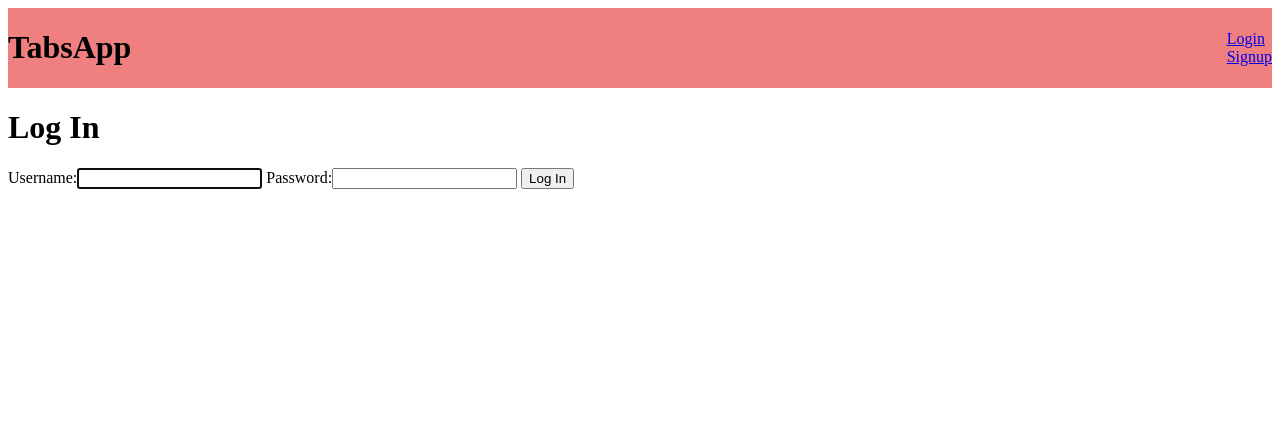
After one commit to mattmegarry/django-simple-auth, a Django app: page /accounts/login/ in a window 1280 px wide. The commit adds this page. Shown: the top 429 px of the page. Run offline with Django 3.2, Linux system fonts and the light colour scheme.

Commit message:
User can login

```diff
--- /dev/null
+++ b/tabsproject/accounts/templates/accounts/login.html
@@ -0,0 +1,7 @@
+{% extends "layout.html" %} {% load static %} {% block content %}
+<h1>Log In</h1>
+<form action="{% url 'accounts:login' %}" method="post">
+  {% csrf_token %} {{ form }}
+  <input type="submit" value="Log In" />
+</form>
+{% endblock content %}
--- a/tabsproject/accounts/urls.py
+++ b/tabsproject/accounts/urls.py
@@ -4,5 +4,6 @@ from . import views
 app_name = 'accounts'
 
 urlpatterns = [
-    path('signup/', views.signup, name='signup')
+    path('signup/', views.signup_view, name='signup'),
+    path('login/', views.login_view, name='login')
 ]
--- a/tabsproject/accounts/views.py
+++ b/tabsproject/accounts/views.py
@@ -1,16 +1,29 @@
 from django.shortcuts import render, redirect
-from django.contrib.auth.forms import UserCreationForm
+from django.contrib.auth.forms import UserCreationForm, AuthenticationForm
+from django.contrib.auth import login
 
 
-def signup(request):
+def signup_view(request):
     if request.method == 'POST':
         print("It meeeee")
         form = UserCreationForm(request.POST)
         if form.is_valid():
             form.save()
-            return redirect('tabsapp:home')  # Redirect to a success page.
+            return redirect('accounts:login')  # Redirect to a success page.
     else:
         form = UserCreationForm()
     return render(request, 'accounts/signup.html', {'form': form})
 
 # When receiving a POST request, why do we redirect() and then render()?
+
+
+def login_view(request):
+    if request.method == 'POST':
+        form = AuthenticationForm(data=request.POST)
+        if form.is_valid():
+            user = form.get_user()
+            login(request, user)
+            return redirect('tabsapp:home')
+    else:
+        form = AuthenticationForm()
+    return render(request, 'accounts/login.html', {'form': form})
--- a/tabsproject/templates/header.html
+++ b/tabsproject/templates/header.html
@@ -1,7 +1,7 @@
 <div class="header">
   <h1>TabsApp</h1>
   <div class="user-links">
-    <a href="/login">Login</a>
+    <a href="/accounts/login">Login</a>
     <a href="/accounts/signup">Signup</a>
   </div>
 </div>
```
Also changed, not shown: tabsproject/db.sqlite3.
